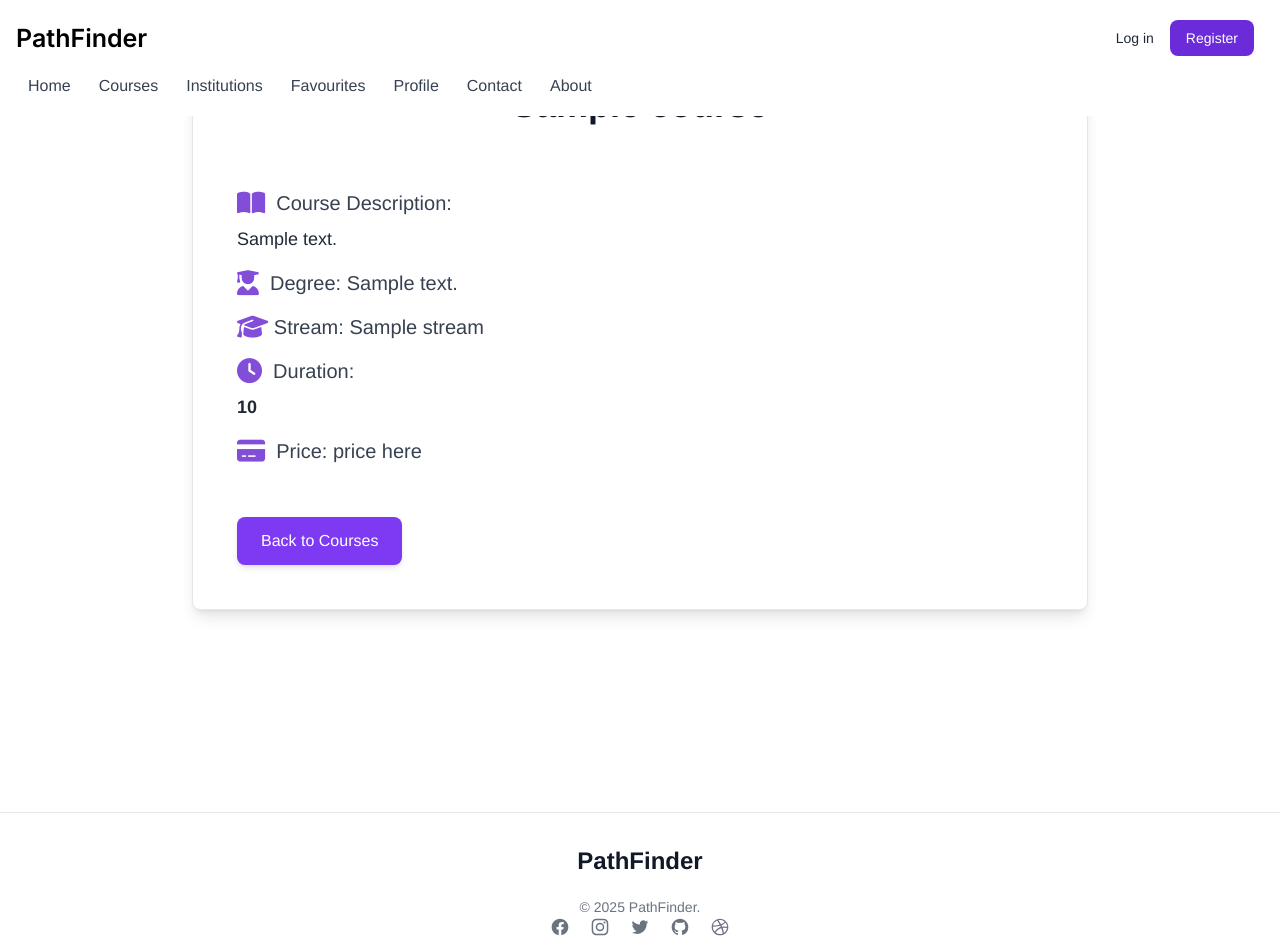
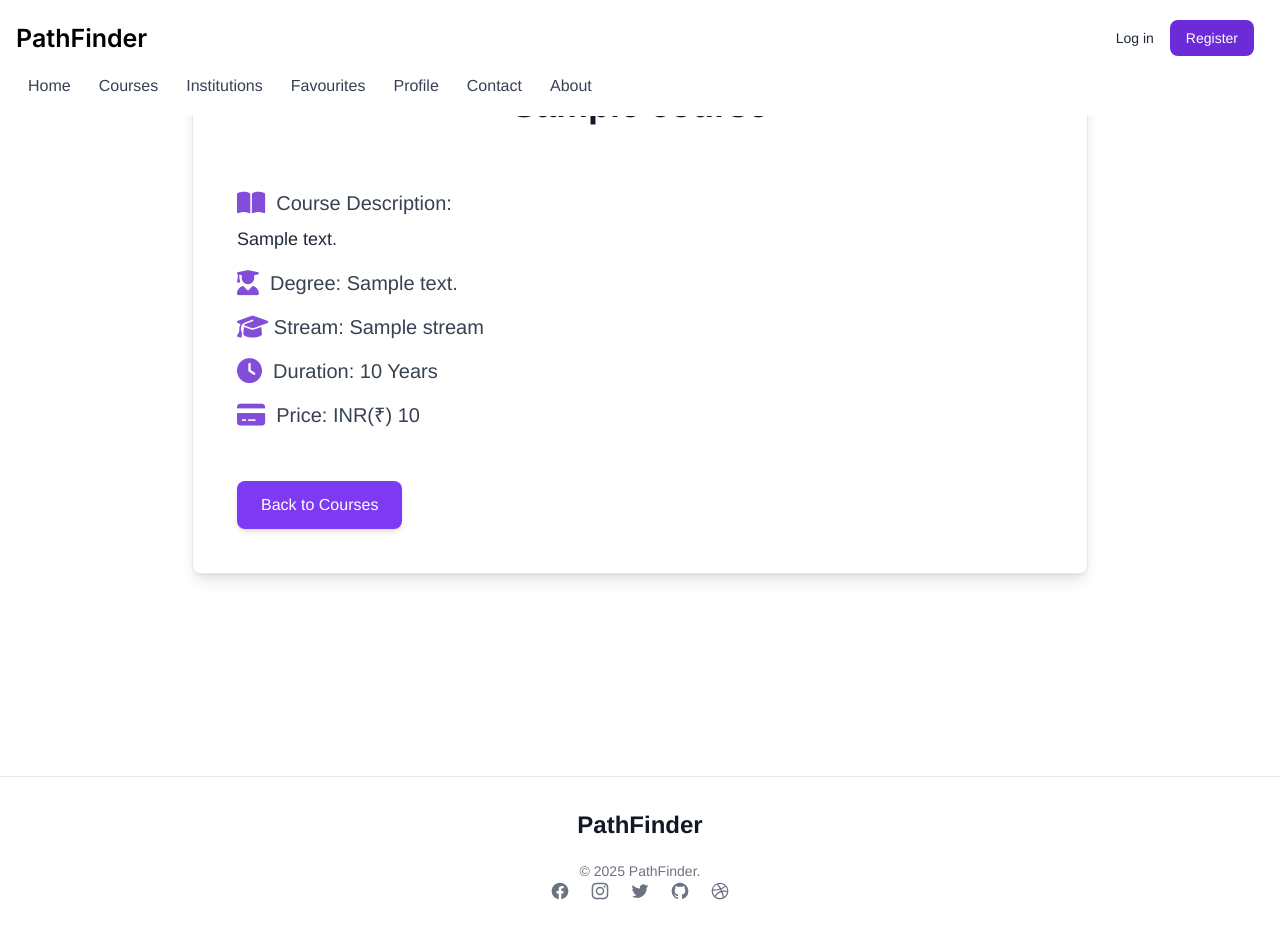
Before and after one commit to devnitht02/recommendation-engine, a Django app: template recommender/institutions/templates/view_course.html in a window 1280 px wide. After the commit the page ends 900 px from the top, so only its background shows below. Run offline with Django 5.2, Linux system fonts and the light colour scheme; the template is opened without the code that fills it: most values are stand-ins (such as "Sample title", 1, 10 or a date in 2020); style sheets or scripts are compiled from the project's sources; some libraries are stand-ins or nearby versions.

Commit message:
adding degree price and duration

```diff
--- a/recommender/institutions/models.py
+++ b/recommender/institutions/models.py
@@ -79,10 +79,13 @@ class WnCourse(models.Model):
     course_description = models.TextField()
     stream = models.ForeignKey('WnStream', models.DO_NOTHING, db_column='stream')
     degree = models.ForeignKey('WnDegree', models.DO_NOTHING, db_column='degree')
+    rank = models.IntegerField(null=True, blank=True, db_column='rank')
+    degree_price = models.IntegerField(blank=True, null=True, db_column='degree_price')
+    duration_years = models.IntegerField(blank=True, null=True, db_column='duration_years')
     created_date = models.DateTimeField()
     modified_date = models.DateTimeField()
     active = models.CharField(max_length=1)
-    rank = models.IntegerField(null=True, blank=True, db_column='rank')
+
 
     class Meta:
         managed = False
--- a/recommender/institutions/templates/view_course.html
+++ b/recommender/institutions/templates/view_course.html
@@ -39,12 +39,11 @@
             </div>
 
             <div>
-                <p class="text-gray-700 text-xl mb-2 font-medium"><i class="fa-solid fa-clock fa-lg" style="color: #824dd8;"></i>&nbsp; Duration:</p>
-                <p class="font-semibold text-lg text-gray-800">{{ course.duration }}</p>
+                <p class="text-gray-700 text-xl mb-2 font-medium"><i class="fa-solid fa-clock fa-lg" style="color: #824dd8;"></i>&nbsp; Duration: {{ course.duration_years }} Years</p>
             </div>
          <div>
                 <p class="text-gray-700 text-xl mb-2 font-medium"><i class="fa-solid fa-credit-card fa-lg" style="color: #824dd8;"></i>&nbsp;
-                    Price:  price here</p>
+                    Price: INR(₹) {{ course.degree_price }}</p>
 
             </div>
         </div>
--- a/recommender/institutions/views.py
+++ b/recommender/institutions/views.py
@@ -31,7 +31,6 @@ def courses(request):
         'degree_data': degree_data,
         'wn_user': wn_user,
     })
-
 
 
 def view_course(request, course_id):
```
